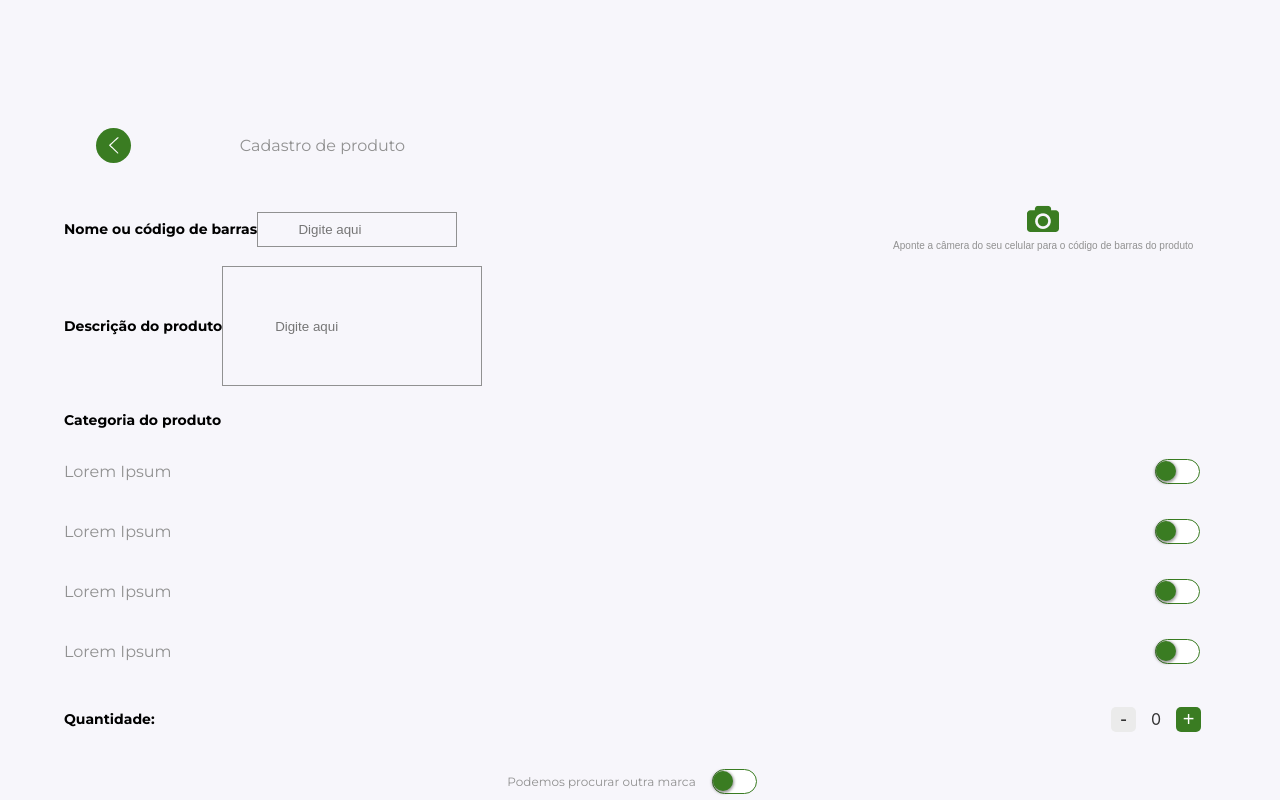
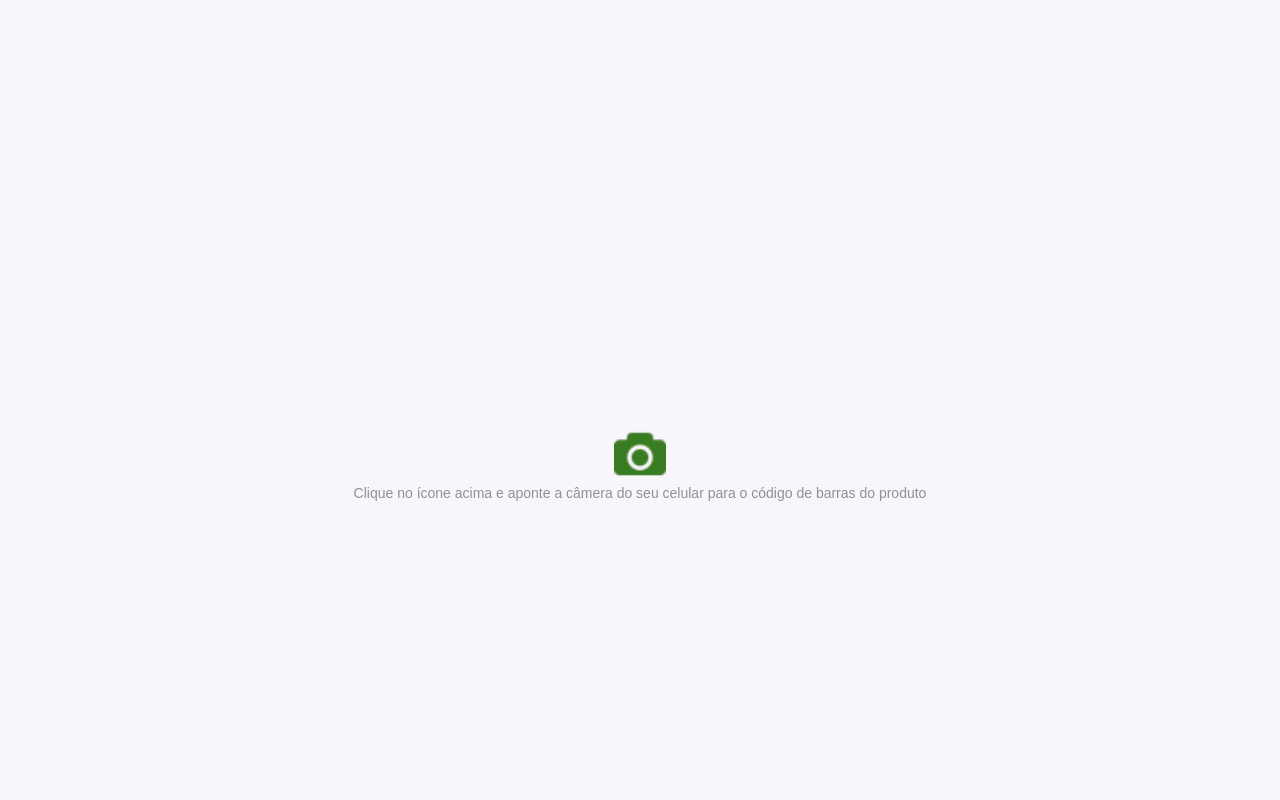
Before and after one commit to lolaeurich/Savy, a React (Create React App) app: page /addProduto in a window 1280 px wide. Built offline with nearby package versions, Linux system fonts and the light colour scheme; no server answers.

Commit message:
feat: implementação do leitor de codigo de barras

```diff
--- a/src/Pages/AddProduto/AddProduto.jsx
+++ b/src/Pages/AddProduto/AddProduto.jsx
@@ -46,16 +46,16 @@ function AddProduto() {
   return (
     <div className="add-produto-container">
       <div className="add-produto-main">
-        <div className="add-produto-nav">
+        {/*<div className="add-produto-nav">
           <div className="cart2">
             <img alt="" src={flecha} onClick={handleVoltar} />
           </div>
           <h3>Cadastro de produto</h3>
-        </div>
+        </div>*/}
 
         <div className="cadastro-container">
           <div className="cadastro-nome">
-            <div className="nome-produto">
+            {/*<div className="nome-produto">
               <form>
                 <label>Nome ou código de barras</label>
                 <input
@@ -66,21 +66,21 @@ function AddProduto() {
                   onChange={(e) => setCode(e.target.value)}
                 />
               </form>
-            </div>
+            </div>*/}
 
             <div
               className="camera-container"
               onClick={handleCameraClick} // Abre o diálogo ao clicar
             >
-              <img alt="" src={camera} />
+              <img className="tilt-in-tr" alt="" src={camera} />
               <p>
-                Aponte a câmera do seu celular para o código
+                Clique no ícone acima e aponte a câmera do seu celular para o código
                 de barras do produto
               </p>
             </div>
           </div>
 
-          <div className="descricao-produto">
+         {/*} <div className="descricao-produto">
             <form>
               <label>Descrição do produto</label>
               <input
@@ -91,9 +91,9 @@ function AddProduto() {
                 readOnly
               />
             </form>
-          </div>
+          </div>*/}
 
-          <div className="container-categorias">
+          {/*<div className="container-categorias">
             <h3>Categoria do produto</h3>
             <label className="custom-control custom-checkbox">
               <span>Lorem Ipsum</span>
@@ -156,7 +156,7 @@ function AddProduto() {
             <button className="btn-lixo">
               <img alt="" src={lixo} />
             </button>
-          </div>
+          </div>*/}
         </div>
       </div>
 
--- a/src/Pages/AddProduto/style.css
+++ b/src/Pages/AddProduto/style.css
@@ -14,7 +14,7 @@
     height: 100%;
     display: flex;
     flex-direction: column;
-    justify-content: flex-start;
+    justify-content: center;
     align-items: center;
     row-gap: 40px;
 }
@@ -66,7 +66,8 @@
     width: 100%;
     display: flex;
     flex-direction: row;
-    justify-content: space-between;
+    justify-content: center;
+    align-items: center;
 }
 
 .nome-produto {
@@ -93,7 +94,7 @@
 }
 
 .camera-container {
-    width: 30%;
+    width: 50%;
     display: flex;
     flex-direction: column;
     align-items: center;
@@ -101,13 +102,53 @@
     text-align: center;
 }
 
-.camera-container img {
-    width: 32px;
-    height: 32px;
+.tilt-in-tr {
+    width: 52px;
+    height: 52px;
+        -webkit-animation: tilt-in-tr 0.65s cubic-bezier(0.250, 0.460, 0.450, 0.940) both;
+                animation: tilt-in-tr 0.65s cubic-bezier(0.250, 0.460, 0.450, 0.940) both;
 }
 
+/* ----------------------------------------------
+ * Generated by Animista on 2024-8-1 14:51:52
+ * Licensed under FreeBSD License.
+ * See http://animista.net/license for more info.
+ * w: http://animista.net, t: @cssanimista
+ * ---------------------------------------------- */
+
+/**
+ * ----------------------------------------
+ * animation tilt-in-tr
+ * ----------------------------------------
+ */
+ @-webkit-keyframes tilt-in-tr {
+    0% {
+      -webkit-transform: rotateY(-35deg) rotateX(20deg) translate(250px, -250px) skew(-12deg, -15deg);
+              transform: rotateY(-35deg) rotateX(20deg) translate(250px, -250px) skew(-12deg, -15deg);
+      opacity: 0;
+    }
+    100% {
+      -webkit-transform: rotateY(0) rotateX(0deg) translate(0, 0) skew(0deg, 0deg);
+              transform: rotateY(0) rotateX(0deg) translate(0, 0) skew(0deg, 0deg);
+      opacity: 1;
+    }
+  }
+  @keyframes tilt-in-tr {
+    0% {
+      -webkit-transform: rotateY(-35deg) rotateX(20deg) translate(250px, -250px) skew(-12deg, -15deg);
+              transform: rotateY(-35deg) rotateX(20deg) translate(250px, -250px) skew(-12deg, -15deg);
+      opacity: 0;
+    }
+    100% {
+      -webkit-transform: rotateY(0) rotateX(0deg) translate(0, 0) skew(0deg, 0deg);
+              transform: rotateY(0) rotateX(0deg) translate(0, 0) skew(0deg, 0deg);
+      opacity: 1;
+    }
+  }
+
+
 .cadastro-container p {
-    font-size: 10px;
+    font-size: 14px;
     font-family: 'Montserrats', sans-serif;
     font-weight: 400;
     color: #919191;
```
